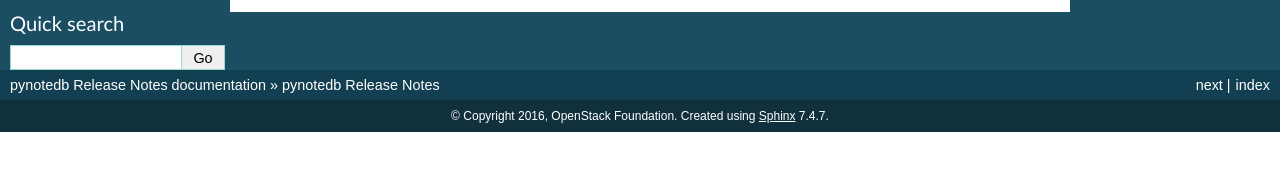
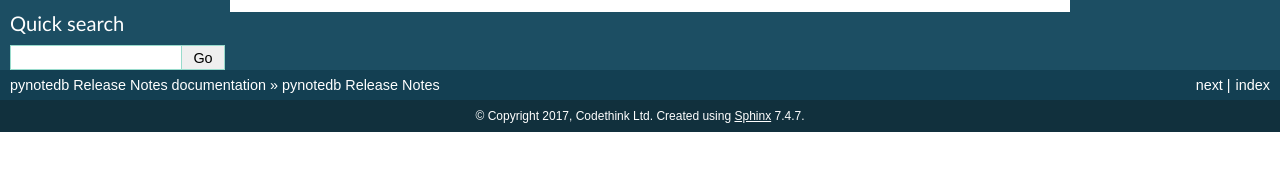
Before and after one commit to openstack-infra/pynotedb, a Sphinx documentation site: the page built from releasenotes/source/index.rst, in a window 1280 px wide. Shown: the part 147-318 px from the top of the page. Built offline with Sphinx 7.4.7, drawn with Linux system fonts in a browser that asks for light colours.

Commit message:
Update copyright
This also includes a couple of whitespace fixes to satisfy the pep8 gate.

Change-Id: Ic0addea87c03ab9cecd09471450bdfdd338c59fc

```diff
--- a/doc/source/conf.py
+++ b/doc/source/conf.py
@@ -22,7 +22,7 @@ sys.path.insert(0, os.path.abspath('../..'))
 # extensions coming with Sphinx (named 'sphinx.ext.*') or your custom ones.
 extensions = [
     'sphinx.ext.autodoc',
-    #'sphinx.ext.intersphinx',
+    # 'sphinx.ext.intersphinx',
     'oslosphinx'
 ]
 
@@ -38,7 +38,7 @@ master_doc = 'index'
 
 # General information about the project.
 project = u'pynotedb'
-copyright = u'2016, OpenStack Foundation'
+copyright = u'2017, Codethink Ltd'
 
 # If true, '()' will be appended to :func: etc. cross-reference text.
 add_function_parentheses = True
@@ -72,4 +72,4 @@ latex_documents = [
 ]
 
 # Example configuration for intersphinx: refer to the Python standard library.
-#intersphinx_mapping = {'http://docs.python.org/': None}
+# intersphinx_mapping = {'http://docs.python.org/': None}
--- a/releasenotes/source/conf.py
+++ b/releasenotes/source/conf.py
@@ -56,7 +56,7 @@ master_doc = 'index'
 
 # General information about the project.
 project = u'pynotedb Release Notes'
-copyright = u'2016, OpenStack Foundation'
+copyright = u'2017, Codethink Ltd'
 
 # The version info for the project you're documenting, acts as replacement for
 # |version| and |release|, also used in various other places throughout the
```
